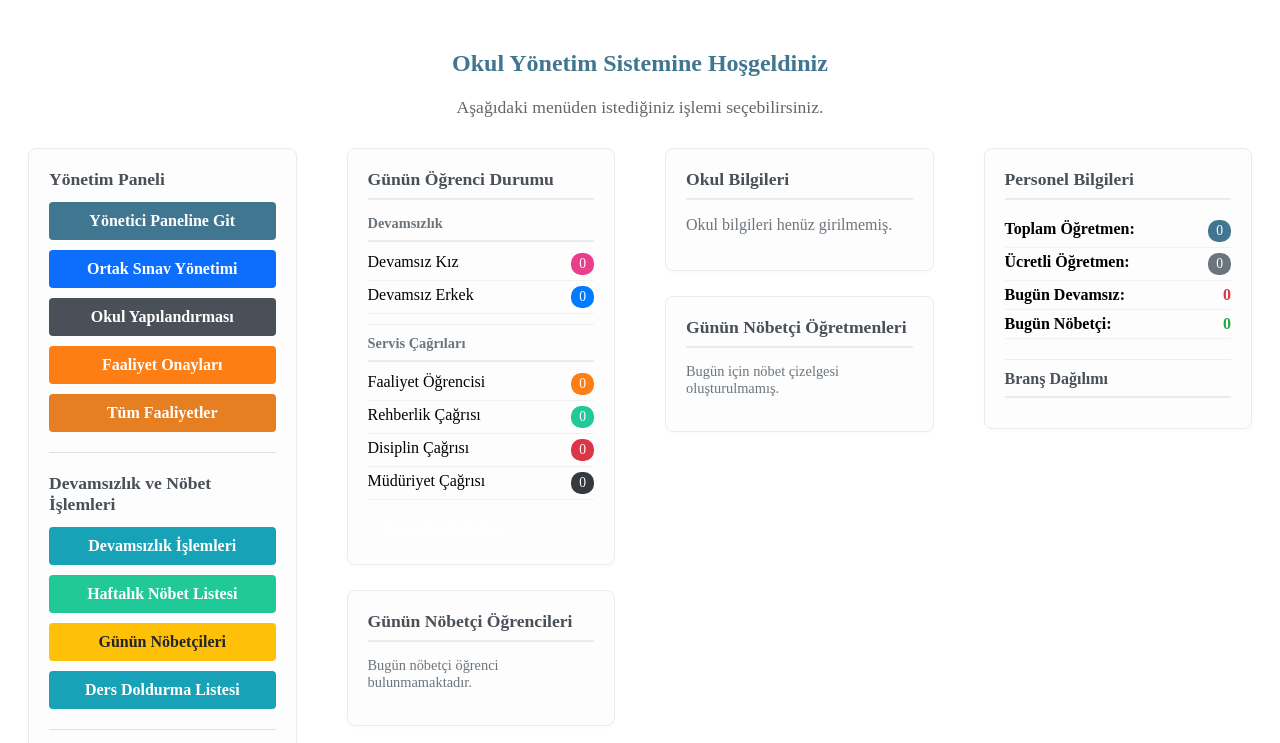
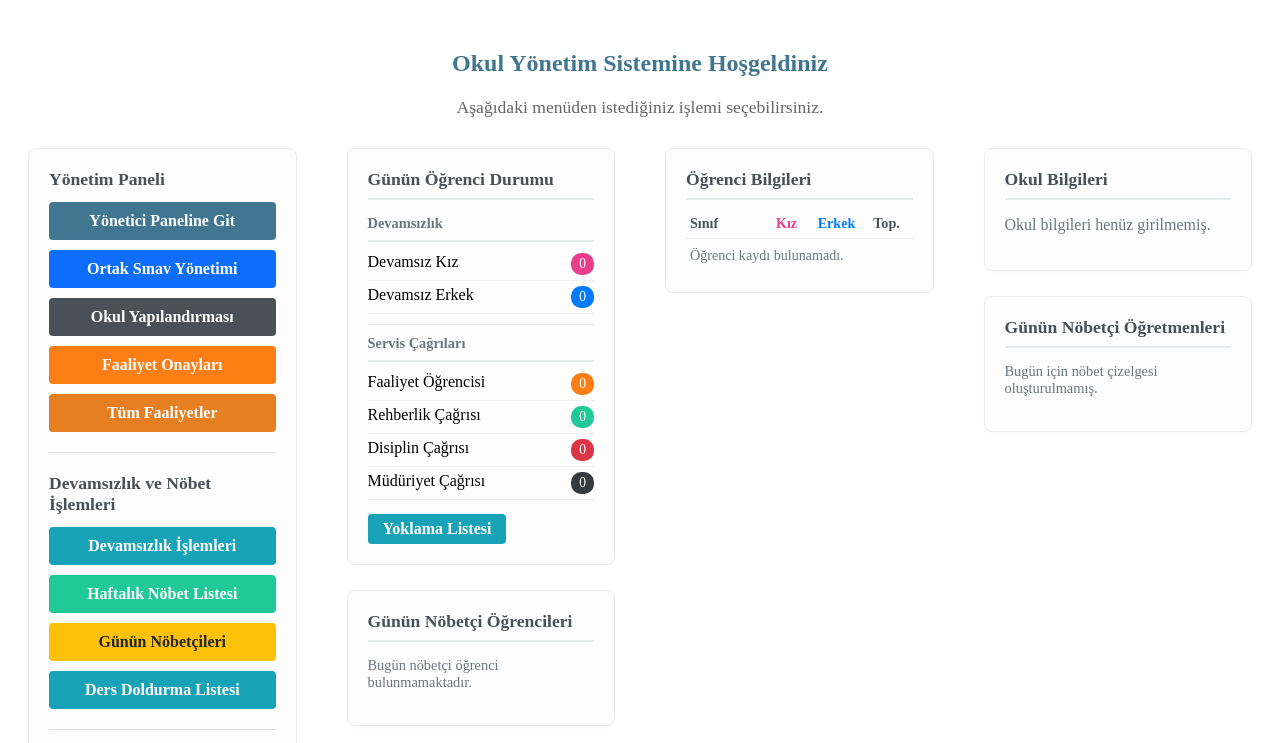
Before and after one commit to senolirmak/YonetimAnadoluLisesiLocal, a Django app: page / in a window 1280 px wide. Shown: the part 51-794 px from the top of the page. Run offline with Django 5.2, Linux system fonts and the light colour scheme; the visitor is signed in with stand-in values (Sample User, id 1); data that the repository does not hold is empty; parts of the project's set-up code (start-up, migrations or seed data) failed here and were passed over.

Commit message:
feat: öğrenci veri aktarımı XLSX desteği ve ana sayfa öğrenci bilgileri kartı
- OgrenciIsleyici: .XLSX (openpyxl) ve .XLS (xlrd) format desteği eklendi,
  uzantı büyük/küçük harf duyarsız tespit
- Ana sayfa: Öğrenci İşleri menüsüne e-Okul Veri Aktar butonu (yönetici)
- Ana sayfa: Günün Öğrenci Durumu kartına Yoklama Listesi butonu
- Ana sayfa: Öğrenci Bilgileri kartı — seviye bazlı kız/erkek/toplam,
  tıklanınca şube detayı açılan satırlar

```diff
--- a/main/templates/main/index.html
+++ b/main/templates/main/index.html
@@ -308,6 +308,9 @@
                         <a href="{% url 'ogrenci:sureksiz_devamsiz_listesi' %}" class="btn btn-lg" style="background-color: #dc3545; color: white;">Öğrenci Özel Durumları</a>
                         <a href="{% url 'ogrenci:excel_yukle' %}" class="btn btn-lg" style="background-color: #6f42c1; color: white;">Excel Yükle</a>
                         {% endif %}
+                        {% if user.is_superuser or is_mudur_yardimcisi %}
+                        <a href="{% url 'veriaktar_ana' %}" class="btn btn-lg" style="background-color: #0d6efd; color: white;">e-Okul Veri Aktar</a>
+                        {% endif %}
                     </div>
                     {% if rehberlik_sinif_sube %}
                     <div style="margin-top:10px;padding:10px 12px;background:#f0fff4;border:1px solid #c3e6cb;border-radius:6px;font-size:0.9em;color:#155724;display:flex;align-items:center;justify-content:space-between;gap:10px;flex-wrap:wrap;">
@@ -411,9 +414,9 @@
                     <span class="badge" style="background-color:#343a40;color:#fff;">{{ ogrenci_istatistik.muduriyetcagri_cagri }}</span>
                 </div>
 
-                {% if is_mudur_yardimcisi %}
+                {% if user.is_superuser or is_mudur_yardimcisi %}
                 <div style="margin-top:14px;">
-                    <a href="{% url 'devamsizlik:ogrenci_devamsizlik_listesi' %}" class="btn btn-sm btn-outline-secondary" style="width:100%;">Detaylı Görünüm</a>
+                    <a href="{% url 'devamsizlik:ogrenci_devamsizlik_listesi' %}" class="btn btn-sm" style="background-color:#17a2b8;color:#fff;">Yoklama Listesi</a>
                 </div>
                 {% endif %}
             </div>
@@ -439,6 +442,74 @@
                 {% endif %}
             </div>
         </div>
+
+        <!-- Öğrenci Bilgileri Kartı -->
+        <div class="index-col-side">
+            <div class="menu-group">
+                <div class="menu-group-title">Öğrenci Bilgileri</div>
+                <div style="font-size:0.88em;">
+                    <!-- Başlık satırı -->
+                    <div style="display:grid;grid-template-columns:1fr 44px 44px 44px;gap:4px 6px;padding:0 4px 6px;border-bottom:1px solid #e9ecef;font-weight:600;color:#495057;">
+                        <span>Sınıf</span>
+                        <span style="text-align:center;color:#e83e8c;">Kız</span>
+                        <span style="text-align:center;color:#007bff;">Erkek</span>
+                        <span style="text-align:center;">Top.</span>
+                    </div>
+                    {% for s in ogrenci_seviye_listesi %}
+                    <!-- Sınıf satırı — tıklanabilir -->
+                    <div onclick="toggleSube('sube-{{ s.sinif }}')"
+                         style="display:grid;grid-template-columns:1fr 44px 44px 44px;gap:4px 6px;
+                                padding:5px 4px;border-bottom:1px solid #f1f1f1;cursor:pointer;
+                                transition:background .15s;"
+                         onmouseover="this.style.background='#f8f9fa'" onmouseout="this.style.background=''">
+                        <span style="color:#495057;font-weight:500;">
+                            <span id="arrow-{{ s.sinif }}" style="display:inline-block;width:14px;font-size:0.8em;color:#adb5bd;">▶</span>
+                            {{ s.sinif }}. Sınıf
+                        </span>
+                        <span style="text-align:center;"><span class="badge" style="background-color:#e83e8c;color:#fff;">{{ s.kiz }}</span></span>
+                        <span style="text-align:center;"><span class="badge" style="background-color:#007bff;color:#fff;">{{ s.erkek }}</span></span>
+                        <span style="text-align:center;"><span class="badge" style="background-color:#343a40;color:#fff;">{{ s.toplam }}</span></span>
+                    </div>
+                    <!-- Şube detay satırları (gizli) -->
+                    <div id="sube-{{ s.sinif }}" style="display:none;background:#f8f9fa;border-bottom:1px solid #e9ecef;">
+                        {% for sb in s.subeler %}
+                        <div style="display:grid;grid-template-columns:1fr 44px 44px 44px;gap:4px 6px;padding:4px 4px 4px 22px;">
+                            <span style="color:#6c757d;">{{ s.sinif }}/{{ sb.sube }}</span>
+                            <span style="text-align:center;"><span class="badge" style="background-color:#f48fb1;color:#fff;">{{ sb.kiz }}</span></span>
+                            <span style="text-align:center;"><span class="badge" style="background-color:#64b5f6;color:#fff;">{{ sb.erkek }}</span></span>
+                            <span style="text-align:center;"><span class="badge" style="background-color:#78909c;color:#fff;">{{ sb.toplam }}</span></span>
+                        </div>
+                        {% endfor %}
+                    </div>
+                    {% empty %}
+                    <div style="padding:8px 4px;color:#6c757d;">Öğrenci kaydı bulunamadı.</div>
+                    {% endfor %}
+                    {% if ogrenci_seviye_listesi %}
+                    <!-- Genel toplam -->
+                    <div style="display:grid;grid-template-columns:1fr 44px 44px 44px;gap:4px 6px;padding:6px 4px 2px;border-top:2px solid #dee2e6;font-weight:600;">
+                        <span style="color:#495057;">Toplam</span>
+                        <span style="text-align:center;"><span class="badge" style="background-color:#e83e8c;color:#fff;">{{ ogrenci_genel_toplam.kiz }}</span></span>
+                        <span style="text-align:center;"><span class="badge" style="background-color:#007bff;color:#fff;">{{ ogrenci_genel_toplam.erkek }}</span></span>
+                        <span style="text-align:center;"><span class="badge" style="background-color:#343a40;color:#fff;">{{ ogrenci_genel_toplam.toplam }}</span></span>
+                    </div>
+                    {% endif %}
+                </div>
+            </div>
+        </div>
+        <script>
+        function toggleSube(id) {
+            var el = document.getElementById(id);
+            var sinif = id.replace('sube-', '');
+            var arrow = document.getElementById('arrow-' + sinif);
+            if (el.style.display === 'none') {
+                el.style.display = 'block';
+                arrow.textContent = '▼';
+            } else {
+                el.style.display = 'none';
+                arrow.textContent = '▶';
+            }
+        }
+        </script>
 
         <!-- 2. Kolon: Okul Bilgileri -->
         <div class="index-col-side">
--- a/main/views.py
+++ b/main/views.py
@@ -196,6 +196,40 @@ def index(request):
             )
         except Exception:
             pass
+
+    # Seviye + şube bazlı öğrenci kız/erkek sayıları (tek sorgu)
+    from ogrenci.models import Ogrenci as _Ogrenci
+    _sube_qs = (
+        _Ogrenci.objects
+        .values("sinif", "sube", "cinsiyet")
+        .annotate(sayi=Count("id"))
+        .order_by("sinif", "sube", "cinsiyet")
+    )
+    _sinif_map = {}   # {sinif: {kiz, erkek}}
+    _sube_map = {}    # {sinif: {sube: {kiz, erkek}}}
+    for r in _sube_qs:
+        s, sb, cins = r["sinif"], r["sube"], r["cinsiyet"]
+        _sinif_map.setdefault(s, {"sinif": s, "kiz": 0, "erkek": 0})
+        _sube_map.setdefault(s, {}).setdefault(sb, {"sube": sb, "kiz": 0, "erkek": 0})
+        if cins == "K":
+            _sinif_map[s]["kiz"] += r["sayi"]
+            _sube_map[s][sb]["kiz"] = r["sayi"]
+        elif cins == "E":
+            _sinif_map[s]["erkek"] += r["sayi"]
+            _sube_map[s][sb]["erkek"] = r["sayi"]
+    ogrenci_seviye_listesi = []
+    for v in sorted(_sinif_map.values(), key=lambda x: x["sinif"]):
+        s = v["sinif"]
+        subeler = [
+            {**sb, "toplam": sb["kiz"] + sb["erkek"]}
+            for sb in sorted(_sube_map.get(s, {}).values(), key=lambda x: x["sube"])
+        ]
+        ogrenci_seviye_listesi.append({**v, "toplam": v["kiz"] + v["erkek"], "subeler": subeler})
+    ogrenci_genel_toplam = {
+        "kiz":    sum(v["kiz"]  for v in _sinif_map.values()),
+        "erkek":  sum(v["erkek"] for v in _sinif_map.values()),
+        "toplam": sum(v["kiz"] + v["erkek"] for v in _sinif_map.values()),
+    }
 
     gunun_nobetci_ogrencileri = list(
         OgrenciNobetGorevi.objects.filter(tarih=today)
@@ -281,6 +315,8 @@ def index(request):
                 "disiplin_cagri": disiplin_cagri,
                 "muduriyetcagri_cagri": muduriyetcagri_cagri,
             },
+            "ogrenci_seviye_listesi": ogrenci_seviye_listesi,
+            "ogrenci_genel_toplam":   ogrenci_genel_toplam,
         },
     )
 
--- a/veriaktar/forms.py
+++ b/veriaktar/forms.py
@@ -56,7 +56,7 @@ class OkulBilgiForm(forms.Form):
 
 
 class OgrenciImportForm(forms.Form):
-    dosya = forms.FileField(label="Öğrenci Listesi Excel Dosyası (OOG01001R020_...XLS)")
+    dosya = forms.FileField(label="Öğrenci Listesi Excel Dosyası (OOG01001R020_... .XLS veya .XLSX)")
     dosya_tarihi = forms.DateField(
         label="Dosya Tarihi",
         required=False,
```
Also changed, not shown: veriaktar/services/ogrenci_import_service.py (+67 -16 lines).
